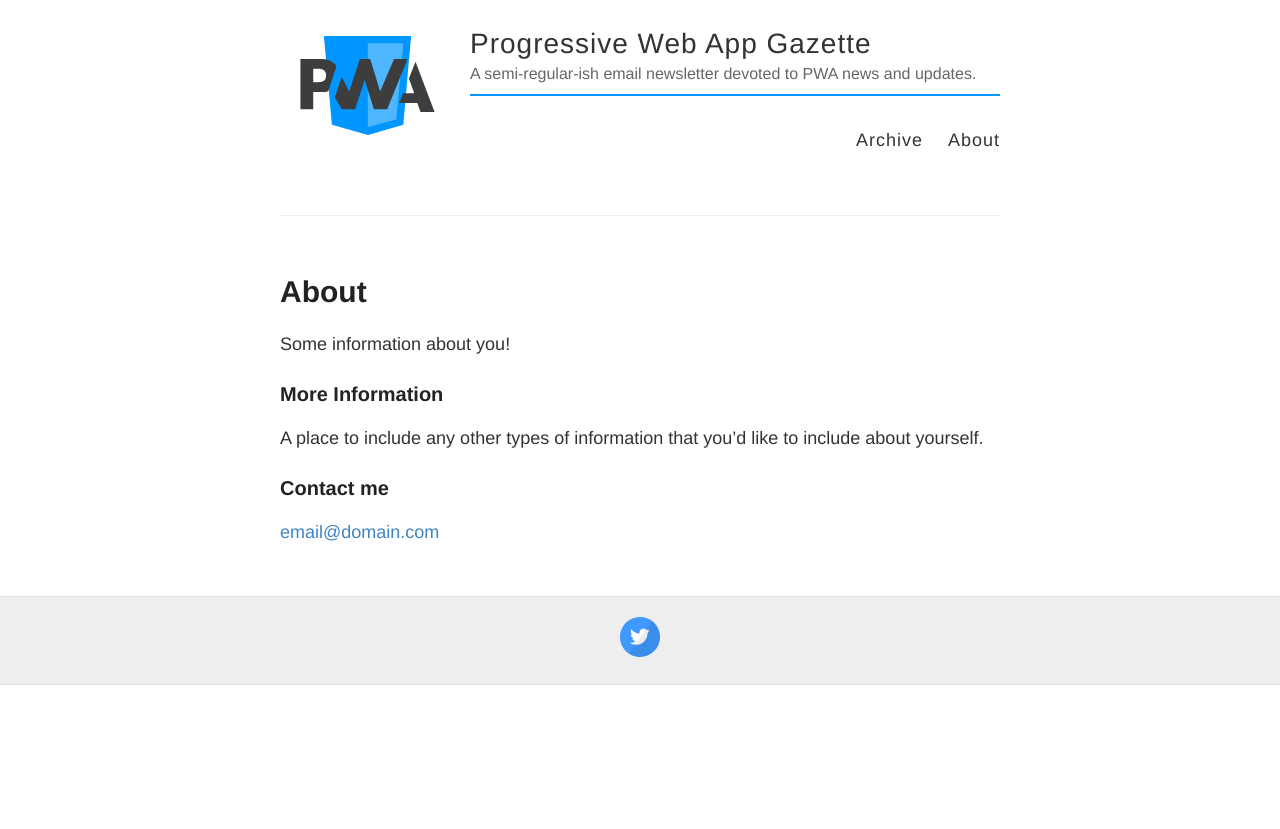
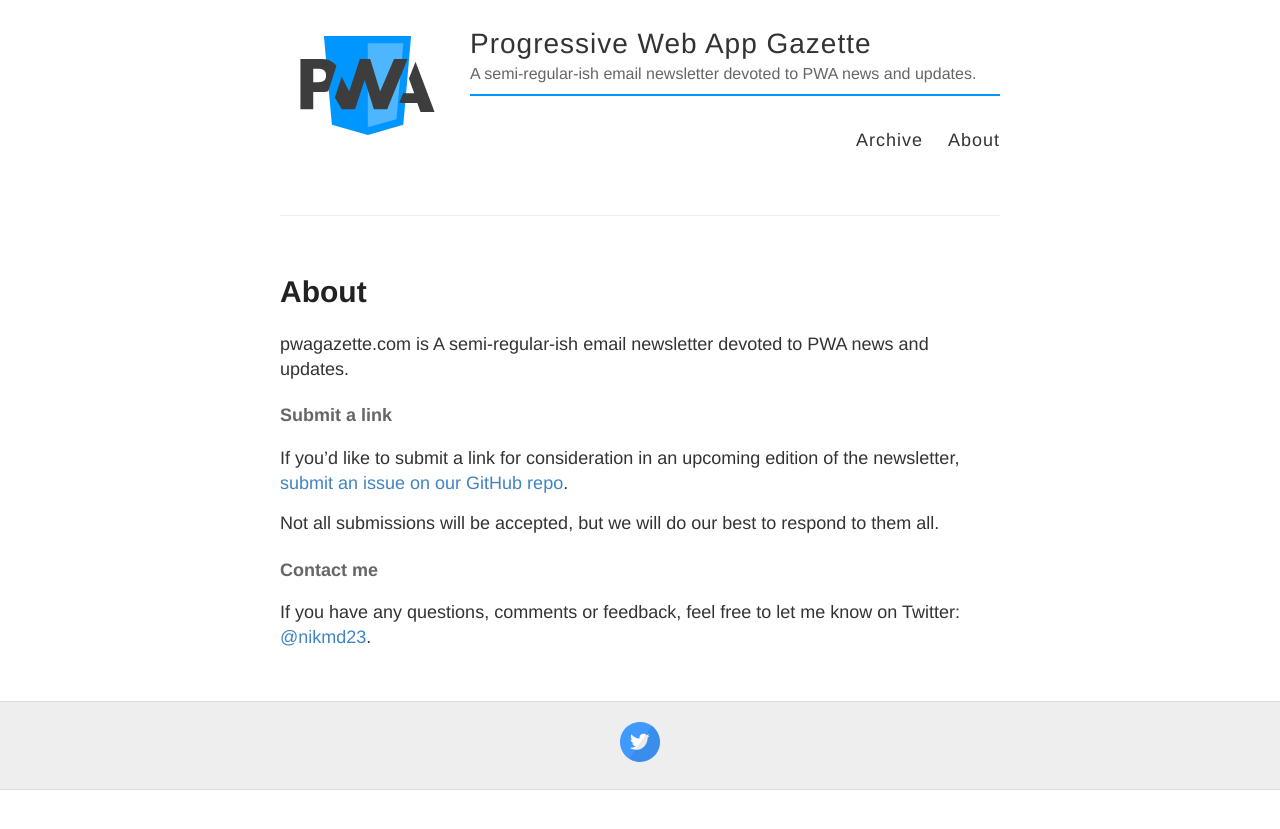
Before and after one commit to nikmd23/pwa-gazette, a Jekyll site: the page built from about.md, in a window 1280 px wide. Shown: the top 829 px of the page. Built offline with Jekyll 4.4.1, drawn with Linux system fonts in a browser that asks for light colours.

Commit message:
Update about.md

```diff
--- a/about.md
+++ b/about.md
@@ -4,12 +4,14 @@ title: About
 permalink: /about/
 ---
 
-Some information about you!
+pwagazette.com is A semi-regular-ish email newsletter devoted to PWA news and updates.
 
-### More Information
+#### Submit a link
 
-A place to include any other types of information that you'd like to include about yourself.
+If you'd like to submit a link for consideration in an upcoming edition of the newsletter, [submit an issue on our GitHub repo](https://github.com/nikmd23/pwa-gazette/issues/new).
 
-### Contact me
+Not all submissions will be accepted, but we will do our best to respond to them all.
 
-[email@domain.com](mailto:email@domain.com)
+#### Contact me
+
+If you have any questions, comments or feedback, feel free to let me know on Twitter: [@nikmd23](https://twitter.com/nikmd23).
```
